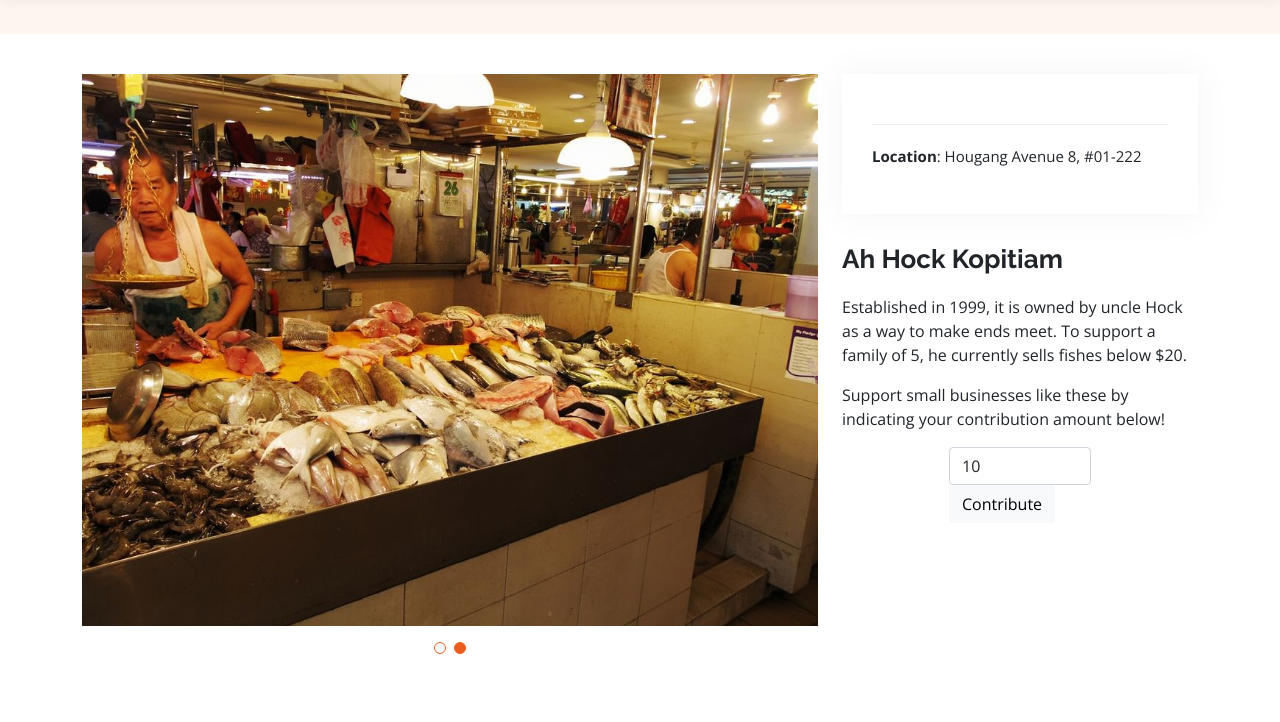
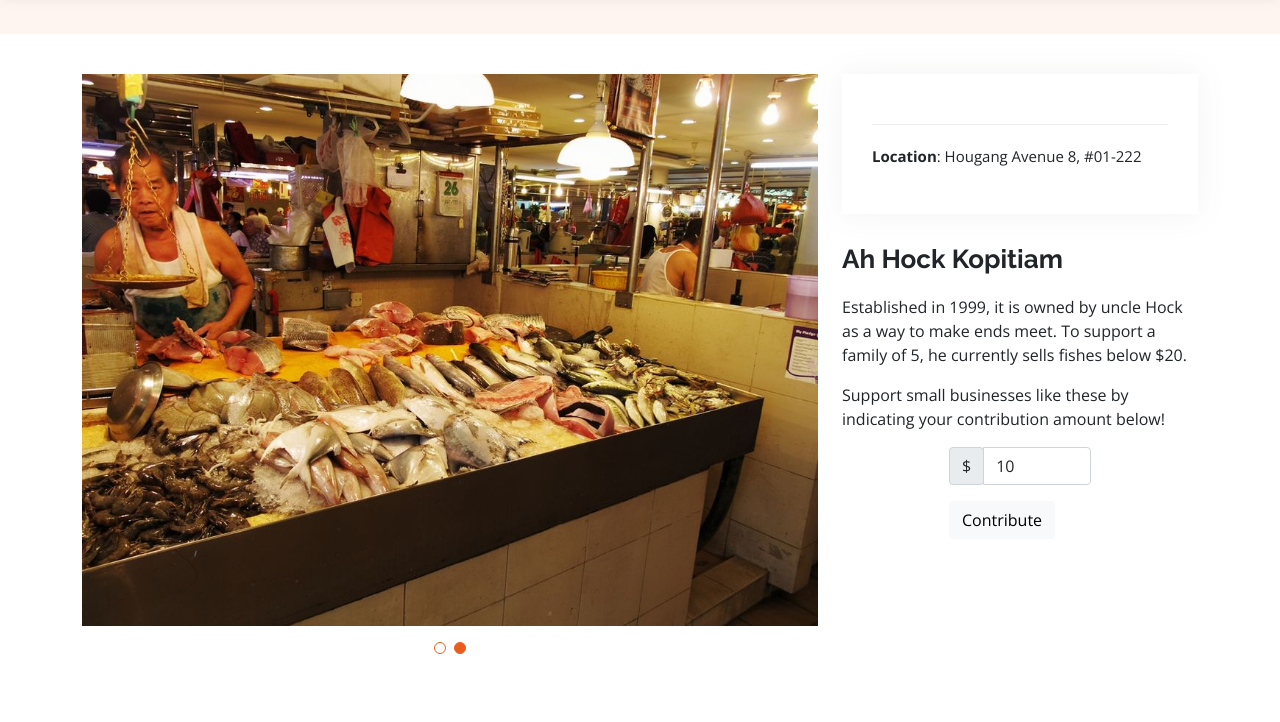
Before and after one commit to verwinkwasmu/techseries2021-main, a website: page public/details.html in a window 1280 px wide. Shown: the part 78-800 px from the top of the page. Drawn offline with nearby package versions, Linux system fonts and the light colour scheme; no server answers.

Commit message:
added input prefix '$'

```diff
--- a/public/details.html
+++ b/public/details.html
@@ -143,7 +143,14 @@
                 <div class="container">
                   <div class="row justify-content-center">
                     <div class="col-lg-6">
-                      <input type="number" class="form-control" value=10 id="amount">
+
+                        <div class="input-group mb-3">
+                          <div class="input-group-prepend">
+                            <span class="input-group-text" id="basic-addon1">$</span>
+                          </div>
+                          <input type="number" class="form-control" value=10 id="amount" aria-describedby="basic-addon1">
+                        </div>
+
 
                       <button class="btn btn-light mt-auto" data-bs-toggle="modal" data-bs-target="#staticBackdrop"
                         onclick="contribute()">Contribute</button>
```
